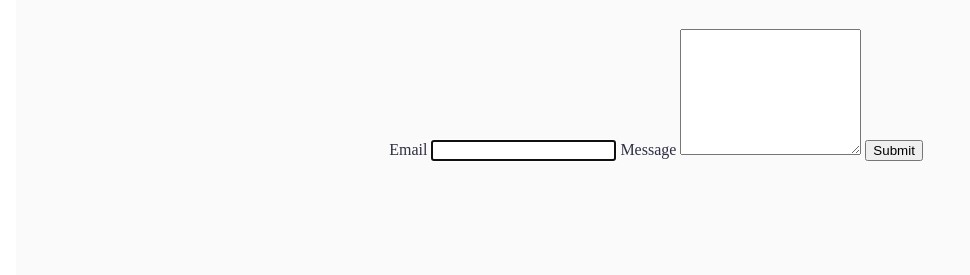
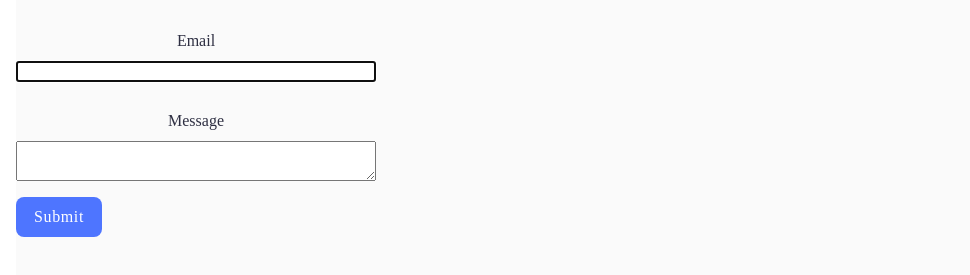
Before and after one commit to Yana485/goit-js-hw-09, a website built with Vite: page src/2-form.html in a window 1280 px wide. Shown: the part 197-472 px from the top of the page, without its empty margins (0-970 px from the left). Built offline with nearby package versions, Linux system fonts and the light colour scheme.

Commit message:
started styles

```diff
--- a/src/css/styles.css
+++ b/src/css/styles.css
@@ -91,3 +91,66 @@ ul {
   max-width: 1112px;
   max-height: 640px;
 }
+
+/* .feedback-form{
+  display: flex;
+  flex-direction: column;
+  max-width: 360px;
+  margin: auto;
+  row-gap: 8px;
+} */
+
+/* .feedback-form > label {
+  display: flex;
+    flex-direction: column;
+    /* max-width: 360px; */
+    /* margin: auto; */
+    /* row-gap: 8px;
+} */
+
+/* .feedback-form > button {
+  margin-top: 8px;
+} */
+
+/*
+        <form class="login-form">
+        <label class="form-item">Email
+        <input class="form-item-input" type="email" name="email" />
+        </label>
+        <label class="form-item">Password
+        <input class="form-item-input" type="password" name="password" />
+        </label>
+        <button class="form-button" type="submit">Login
+        </button>
+        </form>
+*/
+
+.feedback-form {
+  display: flex;
+  flex-direction: column;
+  gap: 8px;
+  max-width: 360px;
+}
+
+.feedback-form>label {
+  display: flex;
+  flex-direction: column;
+  gap: 8px;
+  height: 72px;
+}
+
+.feedback-form>button {
+  width: 86px;
+  height: 40px;
+  border: none;
+  border-radius: 8px;
+  background-color: #4E75FF;
+  color: #FFFFFF;
+  font-family: 'Montserrat';
+  font-weight: 500;
+  font-size: 16px;
+  line-height: 1.5;
+  letter-spacing: 0.04em;
+  margin-top: 8px;
+  padding: 8px 16px;
+}
```
